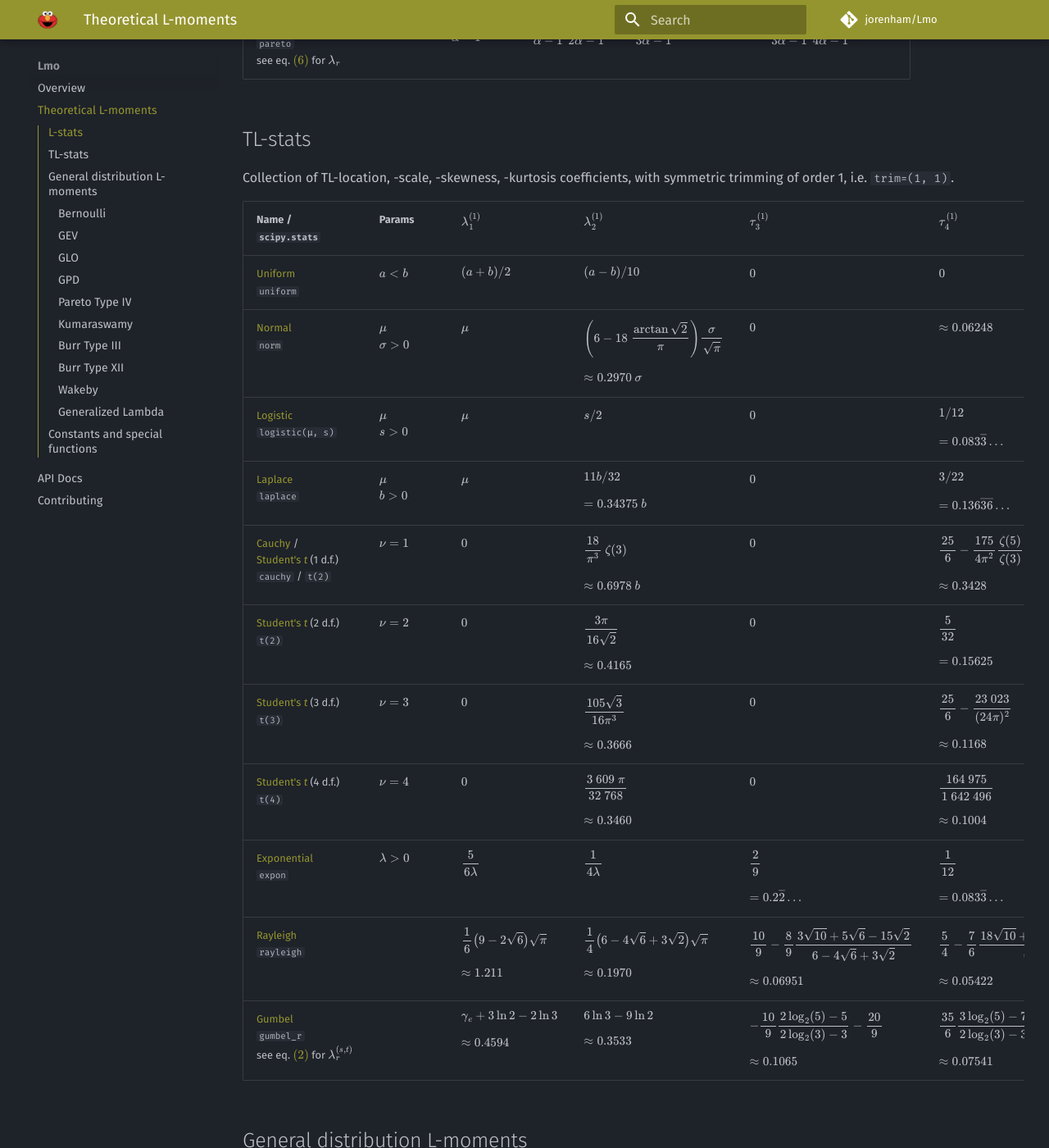
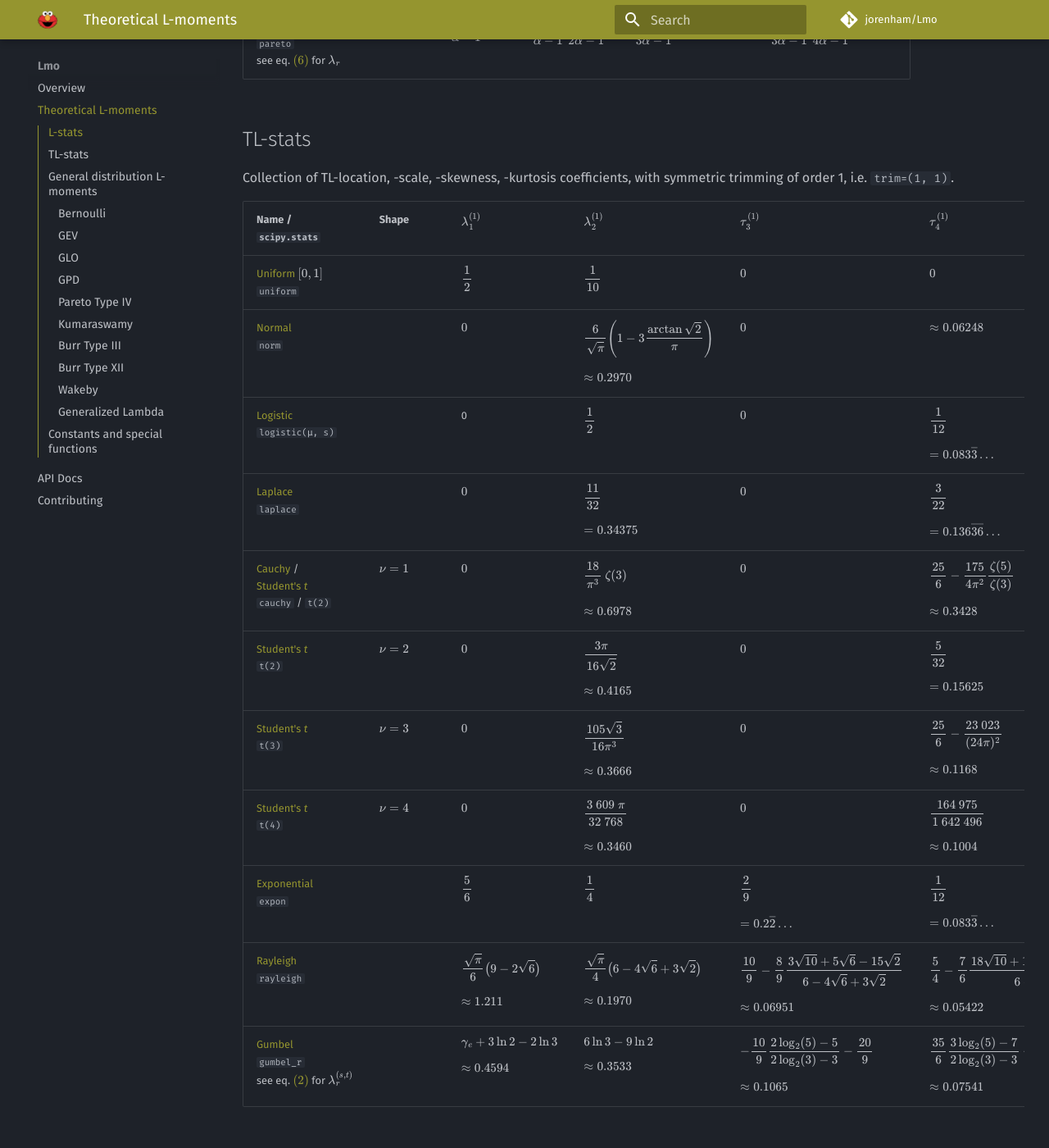
Before and after one commit to jorenham/Lmo, an MkDocs documentation site: the page built from docs/distributions.md, in a window 1280 px wide and 1400 px high, scrolled down 1830 px. Shown: the whole window at 82% size. Built offline with MkDocs 1.6.1 and Material for MkDocs 9.7.7, drawn with Linux system fonts in a browser that asks for light colours; comment, search, counter and statistics services are not loaded.

Commit message:
standardized the TL-stats table

```diff
--- a/docs/distributions.md
+++ b/docs/distributions.md
@@ -334,7 +334,7 @@
 <thead>
     <tr>
         <th>Name / <br><code>scipy.stats</code></th>
-        <th>Params</th>
+        <th>Shape</th>
         <th>\( \tlmoment{1}{1} \)</th>
         <th>\( \tlmoment{1}{2} \)</th>
         <th>\( \tlratio{1}{3} \)</th>
@@ -350,12 +350,13 @@
         >
             Uniform
         </a>
+        \( [0, 1] \)
         <br>
         <code>uniform</code>
     </td>
-    <td>\( a < b \)</td>
-    <td>\[ (a + b) / 2 \]</td>
-    <td>\[ (a - b) / 10 \]</td>
+    <td></td>
+    <td>\[ \frac 1 2 \]</td>
+    <td>\[ \frac{1}{10} \]</td>
     <td>\( 0 \)</td>
     <td>\( 0 \)</td>
     <td></td>
@@ -372,17 +373,16 @@
         <br>
         <code>norm</code>
     </td>
-    <td>
-        \( \mu \)<br>
-        \( \sigma>0 \)
-    </td>
-    <td>\( \mu \)</td>
+    <td></td>
+    <td>\( 0 \)</td>
     <td>
         \[
-            \left( 6 - 18 \ \frac{\arctan{\sqrt 2}}{\pi} \right)
-            \frac{\sigma}{\sqrt \pi}
+            \frac{6}{\sqrt \pi} \left(
+                1
+                - 3 \frac{\arctan{\sqrt 2}}{\pi}
+            \right)
         \]
-        \( \approx 0.2970 \ \sigma \)
+        \( \approx 0.2970 \)
     </td>
     <td>\( 0 \)</td>
     <td>
@@ -401,12 +401,12 @@
         <br>
         <code>logistic(μ, s)</code>
     </td>
-    <td>\( \mu \)<br>\( s>0 \)</td>
-    <td>\( \mu \)</td>
-    <td>\( s / 2 \)</td>
+    <td></td>
+    <td>0</td>
+    <td>\[ \frac 1 2 \]</td>
     <td>\( 0 \)</td>
     <td>
-        \[ 1 / 12 \]
+        \[ \frac{1}{12} \]
         \( = 0.083\overline{3} \dots \)
     </td>
 </tr>
@@ -422,18 +422,15 @@
         <br>
         <code>laplace</code>
     </td>
+    <td></td>
+    <td>\( 0 \)</td>
     <td>
-        \( \mu \)<br>
-        \( b > 0 \)
-    </td>
-    <td>\( \mu \)</td>
-    <td>
-        \[ 11b / 32 \]
-        \( = 0.34375 \ b\)
+        \[ \frac{11}{32} \]
+        \( = 0.34375 \)
     </td>
     <td>\( 0 \)</td>
     <td>
-        \[ 3 / 22 \]
+        \[ \frac{3}{22} \]
         \( = 0.136\overline{36} \dots \)
     </td>
 </tr>
@@ -465,7 +461,7 @@
     <td>\( 0 \)</td>
     <td>
         \[ \frac{18 \vphantom{)}}{\pi^3 \vphantom{)}} \ \zeta(3) \]
-        \( \approx 0.6978 \ b \)
+        \( \approx 0.6978 \)
     </td>
     <td>\( 0 \)</td>
     <td>
@@ -482,7 +478,6 @@
         >
             Student's <i>t</i>
         </a>
-        (2 d.f.)
         <br>
         <code>t(2)</code>
     </td>
@@ -532,7 +526,6 @@
         >
             Student's <i>t</i>
         </a>
-        (4 d.f.)
         <br>
         <code>t(4)</code>
     </td>
@@ -560,9 +553,9 @@
         <br>
         <code>expon</code>
     </td>
-    <td>\( \lambda>0 \)</td>
-    <td>\[ \frac{5}{6 \lambda} \]</td>
-    <td>\[ \frac{1}{4 \lambda} \]</td>
+    <td></td>
+    <td>\[ \frac 5 6 \]</td>
+    <td>\[ \frac 1 4 \]</td>
     <td>
         \[ \frac 2 9 \]
         \( = 0.2\overline{2}\dots \)
@@ -586,29 +579,20 @@
     </td>
     <td></td>
     <td>
-        <!-- \[ \left( \frac 3 2 - \sqrt{\frac{2}{3}} \right) \sqrt \pi \ \sigma \] -->
         \[
-            \frac 1 6
+            \frac{\sqrt \pi}{6}
             \bigl( 9 - 2 \sqrt 6 \bigr)
-            \sqrt \pi \
         \]
         \( \approx 1.211  \)
     </td>
     <td>
         \[
-            \frac 1 4
+            \frac{\sqrt \pi}{4}
             \bigl( 6 - 4 \sqrt 6 + 3 \sqrt 2 \bigr)
-            \sqrt \pi \
         \]
         \( \approx 0.1970 \)
     </td>
     <td>
-        <!-- \[
-            \frac 2 9
-            \frac
-                {30 - 12 \sqrt{10} - 40 \sqrt 6 + 75 \sqrt 2}
-                {6 - 4 \sqrt 6 + 3 \sqrt 2}
-        \] -->
         \[
             \frac{10}{9}
             - \frac{8}{9}
```
Also changed, not shown: other parts of docs/distributions.md (+0 -2 lines).
